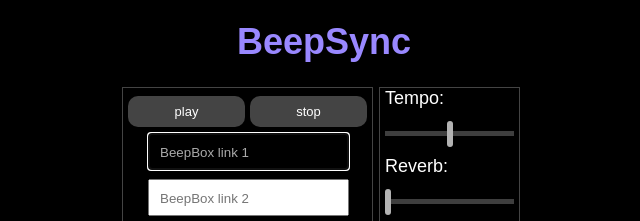
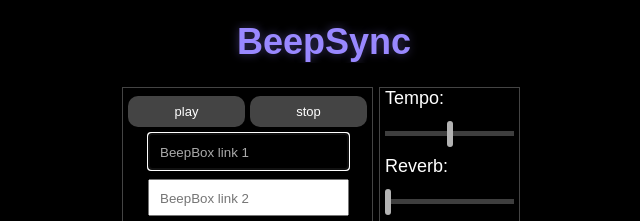
Before and after one commit to Shadetrap/beepsync, a plain HTML site: page index.html in a window 1280 px wide. Shown: the top 221 px of the page, 316-956 px from the left. Drawn offline with nearby package versions, Linux system fonts and the light colour scheme; a script that the page names is missing.

Commit message:
Add files via upload

```diff
--- a/css/style.css
+++ b/css/style.css
@@ -53,7 +53,8 @@
   margin: 0 auto;
   text-align: center;
 }
-h1{color:#9988ff;}
+h1{color:#9988ff;
+cursor:default;}
 h3{color:#9988ff;}
 
 .slider {
@@ -90,3 +91,7 @@
     cursor: pointer;
 }
 p{margin-bottom:-10px;}
+
+.shadow{
+  text-shadow: 0 0 10px #3b3566;
+}
--- a/index.html
+++ b/index.html
@@ -15,7 +15,7 @@
 <body>
 
   <br/>
-<h1 class="marginauto">BeepSync</h1>
+<h1 class="marginauto shadow" style="overflow-x: hidden; overflow-y: hidden; opacity: 1; ">BeepSync</h1>
 <br/>
 <div class="box">
 	<button onclick="playSound(this)">play</button>
```
